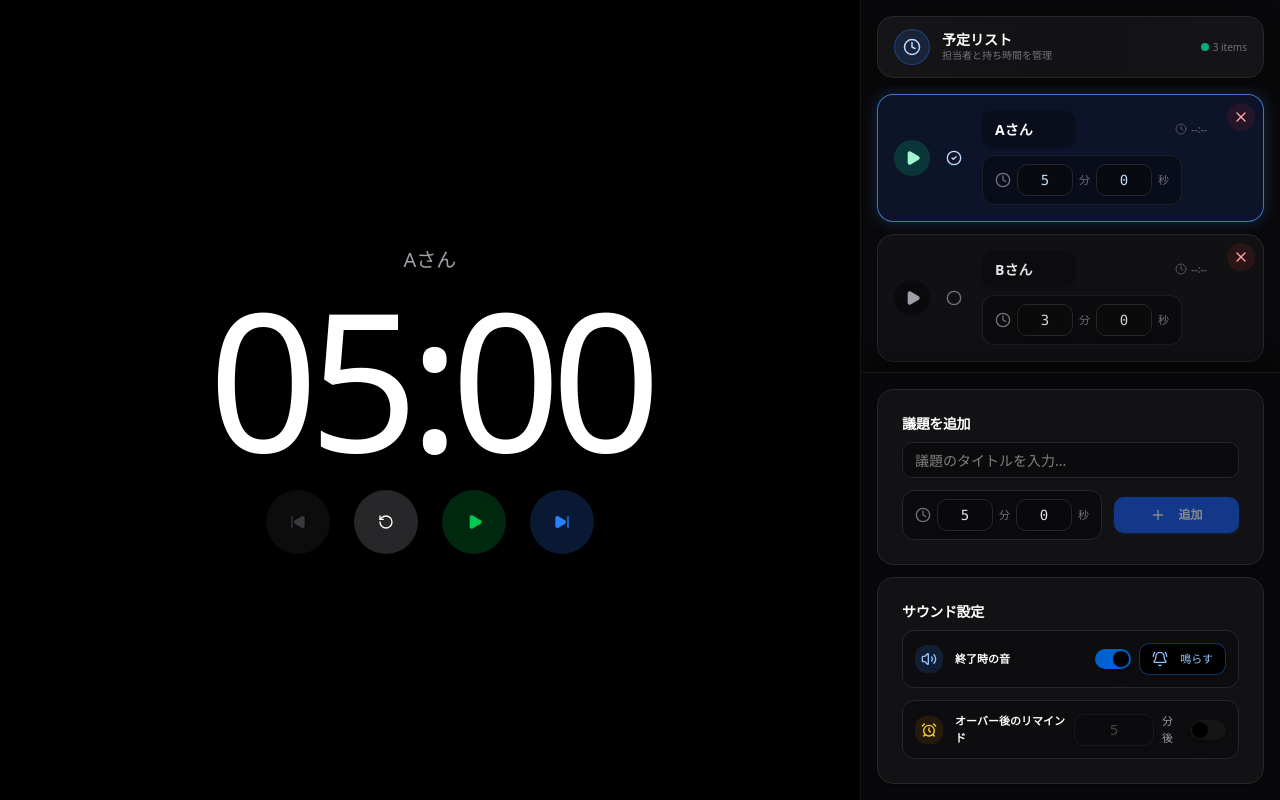
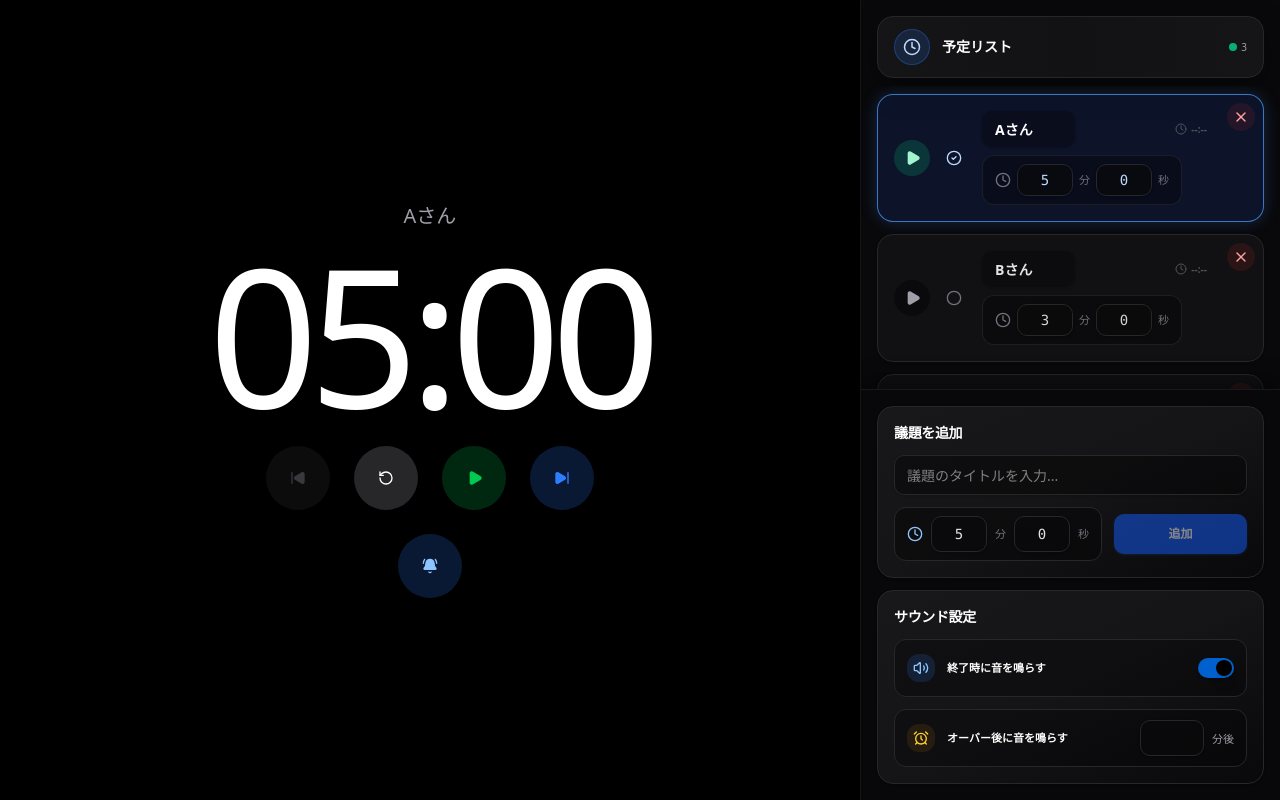
Before and after one commit to ttrabbits/meeting-timer, a React (Vite) app: page / in a window 1280 px wide. Built offline with nearby package versions, Linux system fonts and the light colour scheme.

Commit message:
feat: add sound button to play bell and update agenda manager UI

```diff
--- a/src/App.tsx
+++ b/src/App.tsx
@@ -2,6 +2,8 @@ import { useTimer } from './hooks/useTimer';
 import { TimerDisplay } from './components/TimerDisplay';
 import { TimerControls } from './components/TimerControls';
 import { AgendaManager } from './components/AgendaManager';
+import { Button } from '@/components/ui/button';
+import { BellRing } from 'lucide-react';
 
 const DEFAULT_AGENDA = [
   { id: '1', title: 'Aさん', durationSeconds: 5 * 60 },
@@ -54,6 +56,17 @@ function App() {
             hasMore={hasMore}
             hasPrev={hasPrev}
           />
+
+          <div className="mt-6">
+            <Button
+              size="icon"
+              className="h-16 w-16 rounded-full bg-blue-500/20 text-blue-300 hover:bg-blue-500/30 active:scale-95 transition-all shadow-lg"
+              onClick={playBell}
+              aria-label="音を鳴らす"
+            >
+              <BellRing className="h-7 w-7 fill-current" />
+            </Button>
+          </div>
         </div>
       </div>
 
@@ -71,7 +84,6 @@ function App() {
           remainingSeconds={remainingSeconds}
           isSoundEnabled={isSoundEnabled}
           onSoundToggle={setSoundEnabled}
-          onPlayBell={playBell}
           overtimeReminderMinutes={overtimeReminderMinutes}
           onOvertimeReminderChange={setOvertimeReminderMinutes}
         />
--- a/src/components/AgendaManager.tsx
+++ b/src/components/AgendaManager.tsx
@@ -4,7 +4,7 @@ import { Card, CardContent, CardHeader, CardTitle } from "@/components/ui/card";
 import { Input } from "@/components/ui/input";
 import { Button } from "@/components/ui/button";
 import { Switch } from "@/components/ui/switch";
-import { CheckCircle2, Circle, Plus, Clock, Play, Pause, Volume2, VolumeX, BellRing, AlarmClock, X } from 'lucide-react';
+import { CheckCircle2, Circle, Plus, Clock, Play, Pause, X, Volume2, VolumeX, AlarmClock } from 'lucide-react';
 import { DndContext, closestCenter, type DragEndEvent, PointerSensor, useSensor, useSensors } from '@dnd-kit/core';
 import { SortableContext, useSortable, verticalListSortingStrategy } from '@dnd-kit/sortable';
 import { CSS } from '@dnd-kit/utilities';
@@ -23,7 +23,6 @@ interface AgendaManagerProps {
     remainingSeconds?: number;
     isSoundEnabled: boolean;
     onSoundToggle: (enabled: boolean) => void;
-    onPlayBell: () => void;
     overtimeReminderMinutes: number | null;
     onOvertimeReminderChange: (minutes: number | null) => void;
 }
@@ -40,23 +39,12 @@ export const AgendaManager: React.FC<AgendaManagerProps> = ({
     remainingSeconds = 0,
     isSoundEnabled,
     onSoundToggle,
-    onPlayBell,
     overtimeReminderMinutes,
     onOvertimeReminderChange,
 }) => {
     const [newTitle, setNewTitle] = useState('');
     const [newMinutes, setNewMinutes] = useState(5);
     const [newSeconds, setNewSeconds] = useState(0);
-    const isReminderEnabled = overtimeReminderMinutes !== null;
-
-    const handleReminderToggle = (enabled: boolean) => {
-        if (enabled) {
-            const defaultMinutes = overtimeReminderMinutes && overtimeReminderMinutes > 0 ? overtimeReminderMinutes : 5;
-            onOvertimeReminderChange(defaultMinutes);
-        } else {
-            onOvertimeReminderChange(null);
-        }
-    };
 
     const sensors = useSensors(
         useSensor(PointerSensor, {
@@ -287,14 +275,11 @@ export const AgendaManager: React.FC<AgendaManagerProps> = ({
                         <div className="h-9 w-9 rounded-full bg-blue-500/15 border border-blue-500/30 flex items-center justify-center">
                             <Clock className="h-4.5 w-4.5 text-blue-200" />
                         </div>
-                        <div>
-                            <p className="text-sm font-semibold text-white leading-tight">予定リスト</p>
-                            <p className="text-[10px] text-zinc-500">担当者と持ち時間を管理</p>
-                        </div>
+                        <p className="text-sm font-semibold text-white leading-tight">予定リスト</p>
                     </div>
-                    <div className="flex items-center gap-1 text-[10px] text-zinc-500">
+                    <div className="flex items-center gap-1 text-[10px] text-zinc-400">
                         <span className="h-2 w-2 rounded-full bg-emerald-400/80 inline-block" />
-                        <span>{agenda.length} items</span>
+                        <span>{agenda.length}</span>
                     </div>
                 </div>
             </div>
@@ -328,26 +313,26 @@ export const AgendaManager: React.FC<AgendaManagerProps> = ({
             {/* Bottom Fixed Area (Add Form + Settings) */}
             <div className="p-4 bg-zinc-950/90 backdrop-blur-md border-t border-zinc-900 space-y-3 shadow-[0_-10px_20px_rgba(0,0,0,0.45)]">
                 {/* Add New */}
-                <Card className="bg-zinc-900/70 border-zinc-800">
-                    <CardHeader className="pb-2">
+                <Card className="bg-gradient-to-br from-zinc-900 via-zinc-900/80 to-zinc-950 border-zinc-800">
+                    <CardHeader className="pb-0 flex flex-row items-center justify-between space-y-0 px-4 pt-4">
                         <CardTitle className="text-sm text-white">議題を追加</CardTitle>
                     </CardHeader>
-                    <CardContent className="pt-0">
+                    <CardContent className="pt-3 px-4 pb-4 space-y-3">
                         <form onSubmit={addItem} className="space-y-3">
                             <Input
                                 placeholder="議題のタイトルを入力..."
-                                className="h-9 text-sm bg-black/40 border-zinc-800 focus-visible:ring-blue-500/50"
+                                className="h-10 text-sm bg-black/40 border-zinc-800 focus-visible:ring-blue-500/50"
                                 value={newTitle}
                                 onChange={(e) => setNewTitle(e.target.value)}
                                 onPointerDown={(e) => e.stopPropagation()}
                             />
                             <div className="flex items-center gap-3">
-                                <div className="inline-flex items-center gap-1.5 px-3 py-2 bg-black/40 rounded-lg border border-zinc-800">
-                                    <Clock className="h-4 w-4 text-zinc-500" />
+                                <div className="inline-flex items-center gap-2 px-3 py-2 bg-black/40 rounded-lg border border-zinc-800">
+                                    <Clock className="h-4 w-4 text-blue-300" />
                                     <Input
                                         type="number"
                                         min="0"
-                                        className="spinless-number w-14 h-8 px-2 bg-zinc-950/60 border-zinc-800 text-center focus-visible:ring-1 focus-visible:ring-blue-500/40 font-mono text-sm text-zinc-200"
+                                        className="spinless-number w-14 h-9 px-2 bg-zinc-950/60 border-zinc-800 text-center focus-visible:ring-1 focus-visible:ring-blue-500/40 font-mono text-sm text-zinc-200"
                                         value={newMinutes}
                                         onChange={(e) => setNewMinutes(parseInt(e.target.value) || 0)}
                                         onPointerDown={(e) => e.stopPropagation()}
@@ -357,9 +342,9 @@ export const AgendaManager: React.FC<AgendaManagerProps> = ({
                                         type="number"
                                         min="0"
                                         max="59"
-                                        className="spinless-number w-14 h-8 px-2 bg-zinc-950/60 border-zinc-800 text-center focus-visible:ring-1 focus-visible:ring-blue-500/40 font-mono text-sm text-zinc-200"
+                                        className="spinless-number w-14 h-9 px-2 bg-zinc-950/60 border-zinc-800 text-center focus-visible:ring-1 focus-visible:ring-blue-500/40 font-mono text-sm text-zinc-200"
                                         value={newSeconds}
-                                        onChange={(e) => setNewSeconds(parseInt(e.target.value) || 0)}
+                                    onChange={(e) => setNewSeconds(parseInt(e.target.value) || 0)}
                                         onPointerDown={(e) => e.stopPropagation()}
                                     />
                                     <span className="text-[11px] font-medium text-zinc-500">秒</span>
@@ -367,10 +352,10 @@ export const AgendaManager: React.FC<AgendaManagerProps> = ({
                                 <Button
                                     type="submit"
                                     size="sm"
-                                    className="flex-1 h-9 bg-blue-600 hover:bg-blue-500 text-white text-xs font-semibold shadow-blue-500/20"
+                                    className="flex-1 h-10 bg-blue-600 hover:bg-blue-500 text-white text-xs font-semibold shadow-blue-500/20"
                                     disabled={!newTitle}
                                 >
-                                    <Plus className="h-3.5 w-3.5 mr-1" /> 追加
+                                    追加
                                 </Button>
                             </div>
                         </form>
@@ -378,66 +363,54 @@ export const AgendaManager: React.FC<AgendaManagerProps> = ({
                 </Card>
 
                 {/* Settings */}
-                <Card className="bg-zinc-900/70 border-zinc-800">
-                    <CardHeader className="pb-2">
+                <Card className="bg-gradient-to-br from-zinc-900 via-zinc-900/80 to-zinc-950 border-zinc-800">
+                    <CardHeader className="pb-1 px-4 pt-4">
                         <CardTitle className="text-sm text-white">サウンド設定</CardTitle>
                     </CardHeader>
-                    <CardContent className="pt-0 space-y-3">
-                        <div className="flex items-center justify-between rounded-lg border border-zinc-800 bg-black/30 px-3 py-3">
+                    <CardContent className="pt-2 pb-4 px-4 space-y-3">
+                        <div className="flex items-center justify-between rounded-lg border border-zinc-800 bg-black/30 px-3 py-2.5">
                             <div className="flex items-center gap-3">
                                 <div className={`p-1.5 rounded-lg ${isSoundEnabled ? 'bg-blue-500/15 text-blue-300' : 'bg-zinc-800 text-zinc-500'}`}>
                                     {isSoundEnabled ? <Volume2 className="h-4 w-4" /> : <VolumeX className="h-4 w-4" />}
                                 </div>
-                                <p className="text-[11px] font-semibold text-white">終了時の音</p>
+                                <p className="text-[11px] font-semibold text-white">終了時に音を鳴らす</p>
                             </div>
-                            <div className="flex items-center gap-2">
+                            <div className="flex items-center gap-2 self-center min-h-[36px]">
                                 <Switch
                                     checked={isSoundEnabled}
                                     onCheckedChange={onSoundToggle}
                                 />
-                            <Button
-                                size="sm"
-                                variant="outline"
-                                className="h-8 text-[11px] border-blue-500/40 text-blue-300 hover:bg-blue-500/10"
-                                onClick={onPlayBell}
-                                onPointerDown={(e) => e.stopPropagation()}
-                            >
-                                    <BellRing className="h-3.5 w-3.5 mr-1" />
-                                    鳴らす
-                                </Button>
                             </div>
                         </div>
 
-                        <div className="flex items-center justify-between rounded-lg border border-zinc-800 bg-black/30 px-3 py-3">
+                        <div className="flex items-center justify-between rounded-lg border border-zinc-800 bg-black/30 px-3 py-2.5">
                             <div className="flex items-center gap-3">
                                 <div className="p-1.5 rounded-lg bg-amber-500/10 text-amber-300">
                                     <AlarmClock className="h-4 w-4" />
                                 </div>
-                                <p className="text-[11px] font-semibold text-white">オーバー後のリマインド</p>
+                                <p className="text-[11px] font-semibold text-white">オーバー後に音を鳴らす</p>
                             </div>
-                            <div className="flex items-center gap-2">
+                            <div className="flex items-center gap-2 self-center min-h-[36px]">
                                 <Input
                                     type="number"
                                     min="0"
-                                    className="spinless-number w-20 h-8 bg-zinc-950/60 border-zinc-800 text-sm text-center disabled:opacity-50 disabled:cursor-not-allowed"
+                                    className="spinless-number w-16 h-9 bg-zinc-950/60 border-zinc-800 text-sm text-center"
                                     value={overtimeReminderMinutes ?? ''}
-                                    disabled={!isReminderEnabled}
                                     onChange={(e) => {
                                         const value = e.target.value;
                                         const parsed = parseInt(value, 10);
-                                        onOvertimeReminderChange(value === '' || Number.isNaN(parsed) ? null : parsed);
+                                        if (value === '' || Number.isNaN(parsed) || parsed <= 0) {
+                                            onOvertimeReminderChange(null);
+                                        } else {
+                                            onOvertimeReminderChange(parsed);
+                                        }
                                     }}
-                                    placeholder="5"
                                     onPointerDown={(e) => e.stopPropagation()}
                                 />
-                                <span className="text-[11px] text-zinc-400">分後</span>
-                                <Switch
-                                    checked={isReminderEnabled}
-                                    onCheckedChange={(checked) => handleReminderToggle(checked)}
-                                    onPointerDown={(e) => e.stopPropagation()}
-                                />
+                                <span className="text-[11px] text-zinc-400 leading-none">分後</span>
                             </div>
                         </div>
+
                     </CardContent>
                 </Card>
             </div>
```
